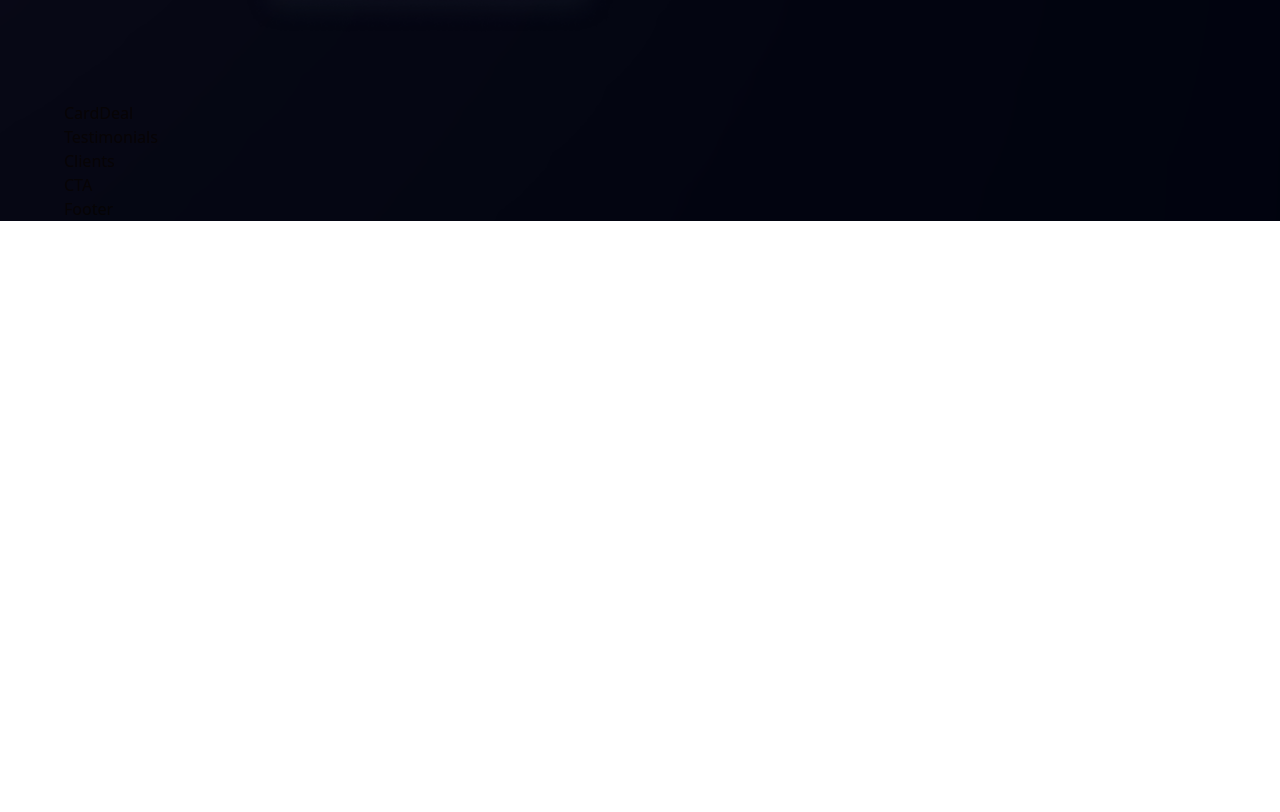
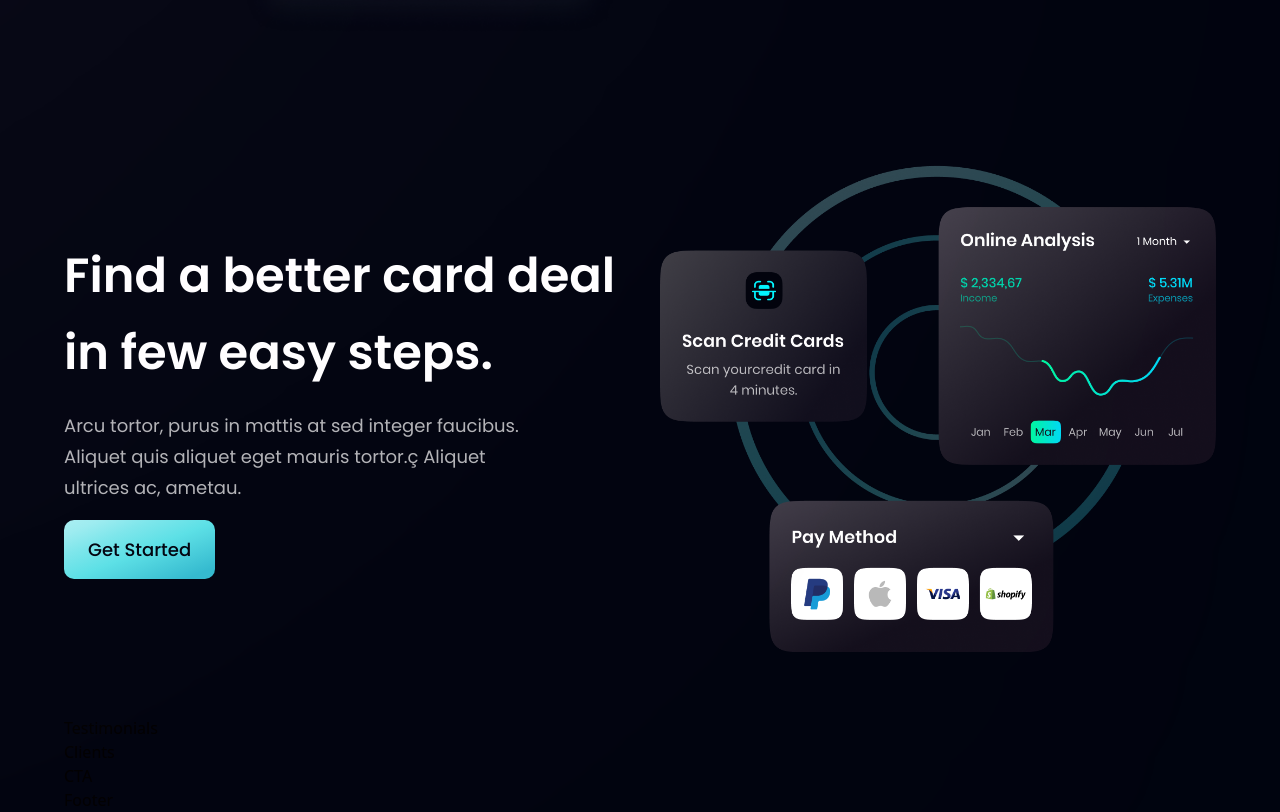
Before and after one commit to CENOSHXAVIER/Bank-ModernApp, a React (Vite) app: page / in a window 1280 px wide. Shown: the part 2127-2939 px from the top of the page. Before the commit the page ends 2348 px from the top, so only its background shows below. Built offline with nearby package versions, Linux system fonts and the light colour scheme.

Commit message:
Deals and offer section completed almost same as billing section.

```diff
--- a/src/components/CardDeal.jsx
+++ b/src/components/CardDeal.jsx
@@ -1,9 +1,21 @@
-import React from 'react'
+import styles,{layout} from '../style'
+import {card} from '../assets'
+import Button from './Button'
 
-const CardDeal = () => {
-  return (
-    <div>CardDeal</div>
+const CardDeal = () => (
+    <section className={layout.section}>
+      <div className={layout.sectionInfo}>
+        <h2 className={styles.heading2}>Find a better card deal <br className='sm:block hidden'/> in few easy steps.</h2>
+        <p className={`${styles.paragraph} max-w-[470px] mt-5`}>Arcu tortor, purus in mattis at sed integer faucibus. Aliquet quis aliquet eget mauris tortor.ç Aliquet ultrices ac, ametau.</p>
+        <Button/>
+      </div>
+
+      <div className={layout.sectionImg}>
+        <img src={card} alt="card-image" className='w-[100%] h-[100%]'/>
+      </div>
+
+    </section>
   )
-}
+
 
 export default CardDeal
```
